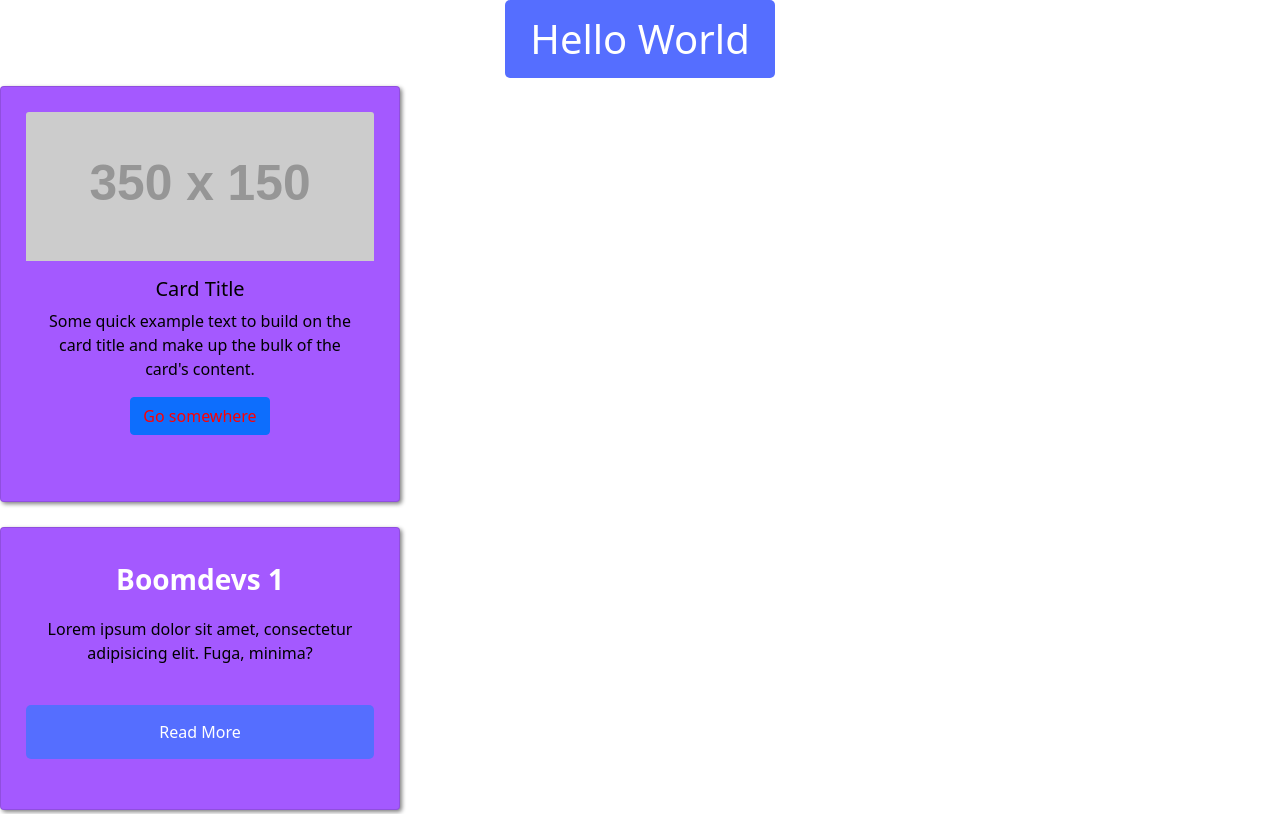
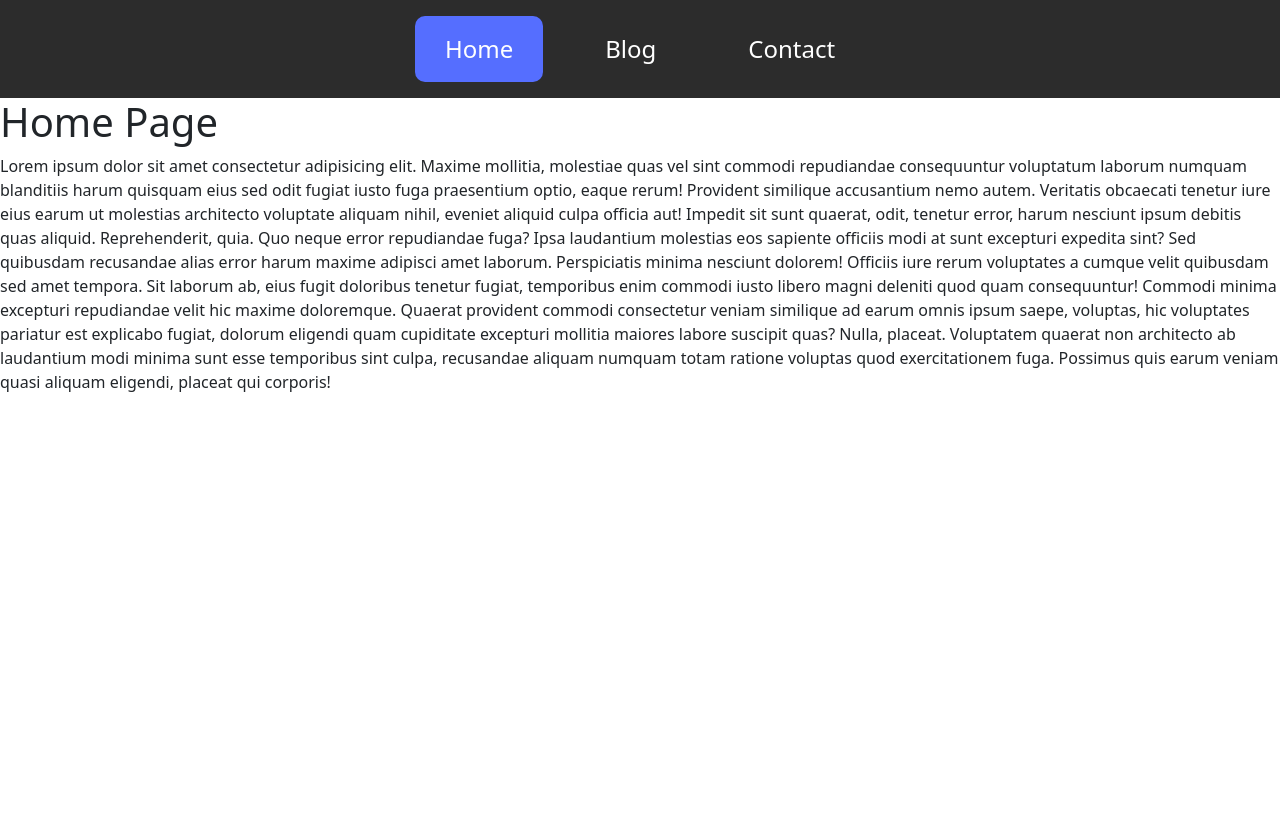
Before and after one commit to noruzzamanrubel/React, a React (Create React App) app: page / in a window 1280 px wide. Shown: the top 814 px of the page. Built offline with nearby package versions, Linux system fonts and the light colour scheme.

Commit message:
react router install and use

```diff
--- a/package.json
+++ b/package.json
@@ -13,6 +13,7 @@
     "react-bootstrap": "^2.3.1",
     "react-dom": "^18.1.0",
     "react-fontawesome": "^1.7.1",
+    "react-router-dom": "^6.3.0",
     "react-scripts": "5.0.1",
     "uuid": "^8.3.2",
     "web-vitals": "^2.1.4"
--- a/public/style.css
+++ b/public/style.css
@@ -149,6 +149,15 @@ input:focus {
     cursor: pointer;
 }
 
+*:focus {
+    border: none !important;
+    outline: none !important;
+}
+button:focus {
+    outline: none !important;
+    box-shadow: none !important;
+}
+
 *
 /* FAQ: css */
 
@@ -194,6 +203,7 @@ input:focus {
     text-align: center;
     padding-top: 25px;
 }
+
 .heading {
     display: inline-block;
     text-align: center;
@@ -202,3 +212,32 @@ input:focus {
     padding: 15px 25px;
     border-radius: 5px;
 }
+
+nav {
+    height: auto;
+    display: flex;
+    align-items: center;
+    justify-content: center;
+    background-color: #2c2c2c;
+    padding: 1rem;
+}
+
+.nav-link {
+    color: white !important;
+    text-decoration: none;
+    font-size: 1.5rem;
+    margin: 0 1rem !important;
+    padding: 15px 30px !important;
+}
+
+.nav-link:hover {
+    background-color: #556EFF;
+    color: white !important;
+    border-radius: 10px;
+}
+
+nav .active {
+    background-color: #556EFF;
+    color: white !important;
+    border-radius: 10px;
+}
--- a/src/App.js
+++ b/src/App.js
@@ -1,76 +1,74 @@
 import React from "react";
+import { BrowserRouter, Route, Routes } from "react-router-dom";
 
-import Card from "./components/Card";
-import Heading from "./components/Heading";
-import Data from "./data.json";
-import { v4 as uuidv4 } from "uuid";
-import ReactBootstrap from "./components/React_Bootstrap/ReactBootstrap";
-import State from "./components/State";
-import Index from "./components/Conditional_Rendering/Index";
-import Onchange from "./components/Event_Handler/Onchange";
-import Index2 from "./components/UseState/Index";
-import Form from "./components/Form/Form";
-import Child from "./components/State_Lifting/Child";
-import Home from "./components/State_Lifting/Home";
-import Toggle from "./components/Toggle/Toggle";
-import FAQS from "./components/FAQS/FAQS";
-import Timer from "./components/UseEffect/Timer";
-import UseReduser from "./components/UseReducer/UseReduser";
-import Componet1 from "./components/UseContext/Componet1";
+//pages
+import Home from "./pages/Home";
+import Blog from "./pages/Blog";
+import Contact from "./pages/Contact";
+import Error from "./pages/404";
+import Navbar from "./components/Navbar/Navbar";
+
+// import Card from "./components/Card";
+// import Heading from "./components/Heading";
+// import Data from "./data.json";
+// import { v4 as uuidv4 } from "uuid";
+// import ReactBootstrap from "./components/React_Bootstrap/ReactBootstrap";
+// import State from "./components/State";
+// import Index from "./components/Conditional_Rendering/Index";
+// import Onchange from "./components/Event_Handler/Onchange";
+// import Index2 from "./components/UseState/Index";
+// import Form from "./components/Form/Form";
+// import Child from "./components/State_Lifting/Child";
+// import Home from "./components/State_Lifting/Home";
+// import Toggle from "./components/Toggle/Toggle";
+// import FAQS from "./components/FAQS/FAQS";
+// import Timer from "./components/UseEffect/Timer";
+// import UseReduser from "./components/UseReducer/UseReduser";
+// import Componet1 from "./components/UseContext/Componet1";
 // import DataFetch from "./components/UseEffect/DataFetch";
 
 const App = () => {
-  let items = [];
-  //   for (let x = 0; x < Data.length; x++) {
-  //     items.push(
-  //       <Card
-  //         cardTitle={Data[x].title}
-  //         cardDesc={Data[x].desc}
-  //         cardBtn={Data[x].btn}
-  //       />
-  //     );
-  //   }
-
-  //   items = Data.map((item, index) => (
-  //     <Card
-  //       key={index}
-  //       cardTitle={item.title}
-  //       cardDesc={item.desc}
-  //       cardBtn={item.btn}
-  //     />
-  //   ));
-  //data maping with unique id
-  items = Data.map((item) => (
-    <Card
-      key={uuidv4()}
-      cardTitle={item.title}
-      cardDesc={item.desc}
-      cardBtn={item.btn}
-    />
-  ));
-  const data = "I am from Parent Component";
-  const handleChildData = (data) => {
-    // console.log(data);
-  };
+  // let items = [];
+  // items = Data.map((item) => (
+  //   <Card
+  //     key={uuidv4()}
+  //     cardTitle={item.title}
+  //     cardDesc={item.desc}
+  //     cardBtn={item.btn}
+  //   />
+  // ));
+  // const data = "I am from Parent Component";
+  // const handleChildData = (data) => {
+  //   // console.log(data);
+  // };
   return (
-    <div className="main">
-      <Heading />
-      <ReactBootstrap />
-      {items}
-      <State />
-      <Index />
-      <Onchange />
-      <Index2 />
-      <Form />
-      <Child data={data} onChildData={handleChildData} />
-      <Home />
-      <Toggle />
-      <FAQS />
-      <Timer />
-      {/* <UseReduser /> */}
-      {/* <DataFetch /> */}
-      <Componet1 />
-    </div>
+    // <div className="main">
+    //   <Heading />
+    //   <ReactBootstrap />
+    //   {items}
+    //   <State />
+    //   <Index />
+    //   <Onchange />
+    //   <Index2 />
+    //   <Form />
+    //   <Child data={data} onChildData={handleChildData} />
+    //   <Home />
+    //   <Toggle />
+    //   <FAQS />
+    //   <Timer />
+    //   {/* <UseReduser /> */}
+    //   {/* <DataFetch /> */}
+    //   <Componet1 />
+    // </div>
+    <BrowserRouter>
+      <Navbar />
+      <Routes>
+        <Route path="/" element={<Home />} />
+        <Route path="/blog" element={<Blog />} />
+        <Route path="/contact" element={<Contact />} />
+        <Route path="*" element={<Error />} />
+      </Routes>
+    </BrowserRouter>
   );
 };
 
--- /dev/null
+++ b/src/components/Navbar/Navbar.js
@@ -0,0 +1,14 @@
+import React from 'react'
+import { NavLink } from 'react-router-dom'
+
+const Navbar = () => {
+    return (
+        <nav>
+            <NavLink to='/' className='nav-link'>Home</NavLink>
+            <NavLink to='/blog' className='nav-link'>Blog</NavLink>
+            <NavLink to='/contact' className='nav-link'>Contact</NavLink>
+        </nav>
+    )
+}
+
+export default Navbar
--- a/src/components/UseContext/Componet1.js
+++ b/src/components/UseContext/Componet1.js
@@ -13,8 +13,10 @@ const Componet1 = () => {
     const [text, setText] = useState(dumyData2);
     return (
         <UserContext.Provider value={{ user, text }}>
-            <h1>{`Hello ${user.name}`}</h1>
-            <Componet2 />
+            <div className='text-center'>
+                <h1 className='heading'>UserContext</h1>
+                <Componet2 />
+            </div>
         </UserContext.Provider>
     )
 }
--- /dev/null
+++ b/src/pages/404.js
@@ -0,0 +1,11 @@
+import React from 'react'
+
+const Error = () => {
+    return (
+        <div className='text-center'>
+            <h1>404 Page not found</h1>
+        </div>
+    )
+}
+
+export default Error;
--- /dev/null
+++ b/src/pages/Blog.js
@@ -0,0 +1,39 @@
+import React from 'react'
+import { useNavigate } from 'react-router-dom'
+
+const Blog = () => {
+    const navigate = useNavigate()
+    return (
+        <div className='main'>
+            <h1>Blog Page</h1>
+            <p>Lorem ipsum dolor sit amet consectetur adipisicing elit. Maxime mollitia,
+                molestiae quas vel sint commodi repudiandae consequuntur voluptatum laborum
+                numquam blanditiis harum quisquam eius sed odit fugiat iusto fuga praesentium
+                optio, eaque rerum! Provident similique accusantium nemo autem. Veritatis
+                obcaecati tenetur iure eius earum ut molestias architecto voluptate aliquam
+                nihil, eveniet aliquid culpa officia aut! Impedit sit sunt quaerat, odit,
+                tenetur error, harum nesciunt ipsum debitis quas aliquid. Reprehenderit,
+                quia. Quo neque error repudiandae fuga? Ipsa laudantium molestias eos
+                sapiente officiis modi at sunt excepturi expedita sint? Sed quibusdam
+                recusandae alias error harum maxime adipisci amet laborum. Perspiciatis
+                minima nesciunt dolorem! Officiis iure rerum voluptates a cumque velit
+                quibusdam sed amet tempora. Sit laborum ab, eius fugit doloribus tenetur
+                fugiat, temporibus enim commodi iusto libero magni deleniti quod quam
+                consequuntur! Commodi minima excepturi repudiandae velit hic maxime
+                doloremque. Quaerat provident commodi consectetur veniam similique ad
+                earum omnis ipsum saepe, voluptas, hic voluptates pariatur est explicabo
+                fugiat, dolorum eligendi quam cupiditate excepturi mollitia maiores labore
+                suscipit quas? Nulla, placeat. Voluptatem quaerat non architecto ab laudantium
+                modi minima sunt esse temporibus sint culpa, recusandae aliquam numquam
+                totam ratione voluptas quod exercitationem fuga. Possimus quis earum veniam
+                quasi aliquam eligendi, placeat qui corporis!</p>
+            <button className='btn' onClick={() => {
+                navigate('/')
+            }}>
+                Go To Home
+            </button>
+        </div>
+    )
+}
+
+export default Blog
--- /dev/null
+++ b/src/pages/Contact.js
@@ -0,0 +1,39 @@
+import React from 'react'
+import { useNavigate } from 'react-router-dom'
+
+const Contact = () => {
+    const navigate = useNavigate()
+    return (
+        <div className='main'>
+            <h1>Contact Page</h1>
+            <p>Lorem ipsum dolor sit amet consectetur adipisicing elit. Maxime mollitia,
+                molestiae quas vel sint commodi repudiandae consequuntur voluptatum laborum
+                numquam blanditiis harum quisquam eius sed odit fugiat iusto fuga praesentium
+                optio, eaque rerum! Provident similique accusantium nemo autem. Veritatis
+                obcaecati tenetur iure eius earum ut molestias architecto voluptate aliquam
+                nihil, eveniet aliquid culpa officia aut! Impedit sit sunt quaerat, odit,
+                tenetur error, harum nesciunt ipsum debitis quas aliquid. Reprehenderit,
+                quia. Quo neque error repudiandae fuga? Ipsa laudantium molestias eos
+                sapiente officiis modi at sunt excepturi expedita sint? Sed quibusdam
+                recusandae alias error harum maxime adipisci amet laborum. Perspiciatis
+                minima nesciunt dolorem! Officiis iure rerum voluptates a cumque velit
+                quibusdam sed amet tempora. Sit laborum ab, eius fugit doloribus tenetur
+                fugiat, temporibus enim commodi iusto libero magni deleniti quod quam
+                consequuntur! Commodi minima excepturi repudiandae velit hic maxime
+                doloremque. Quaerat provident commodi consectetur veniam similique ad
+                earum omnis ipsum saepe, voluptas, hic voluptates pariatur est explicabo
+                fugiat, dolorum eligendi quam cupiditate excepturi mollitia maiores labore
+                suscipit quas? Nulla, placeat. Voluptatem quaerat non architecto ab laudantium
+                modi minima sunt esse temporibus sint culpa, recusandae aliquam numquam
+                totam ratione voluptas quod exercitationem fuga. Possimus quis earum veniam
+                quasi aliquam eligendi, placeat qui corporis!</p>
+            <button className='btn' onClick={() => {
+                navigate('/')
+            }}>
+                Go To Home
+            </button>
+        </div>
+    )
+}
+
+export default Contact
--- /dev/null
+++ b/src/pages/Home.js
@@ -0,0 +1,32 @@
+import React from 'react'
+
+const Home = () => {
+    return (
+        <div className='main'>
+            <h1>Home Page</h1>
+            <p>Lorem ipsum dolor sit amet consectetur adipisicing elit. Maxime mollitia,
+                molestiae quas vel sint commodi repudiandae consequuntur voluptatum laborum
+                numquam blanditiis harum quisquam eius sed odit fugiat iusto fuga praesentium
+                optio, eaque rerum! Provident similique accusantium nemo autem. Veritatis
+                obcaecati tenetur iure eius earum ut molestias architecto voluptate aliquam
+                nihil, eveniet aliquid culpa officia aut! Impedit sit sunt quaerat, odit,
+                tenetur error, harum nesciunt ipsum debitis quas aliquid. Reprehenderit,
+                quia. Quo neque error repudiandae fuga? Ipsa laudantium molestias eos
+                sapiente officiis modi at sunt excepturi expedita sint? Sed quibusdam
+                recusandae alias error harum maxime adipisci amet laborum. Perspiciatis
+                minima nesciunt dolorem! Officiis iure rerum voluptates a cumque velit
+                quibusdam sed amet tempora. Sit laborum ab, eius fugit doloribus tenetur
+                fugiat, temporibus enim commodi iusto libero magni deleniti quod quam
+                consequuntur! Commodi minima excepturi repudiandae velit hic maxime
+                doloremque. Quaerat provident commodi consectetur veniam similique ad
+                earum omnis ipsum saepe, voluptas, hic voluptates pariatur est explicabo
+                fugiat, dolorum eligendi quam cupiditate excepturi mollitia maiores labore
+                suscipit quas? Nulla, placeat. Voluptatem quaerat non architecto ab laudantium
+                modi minima sunt esse temporibus sint culpa, recusandae aliquam numquam
+                totam ratione voluptas quod exercitationem fuga. Possimus quis earum veniam
+                quasi aliquam eligendi, placeat qui corporis!</p>
+        </div>
+    )
+}
+
+export default Home
```
Also changed, not shown: 1 other file (tests, documents, lock files or other folders).
